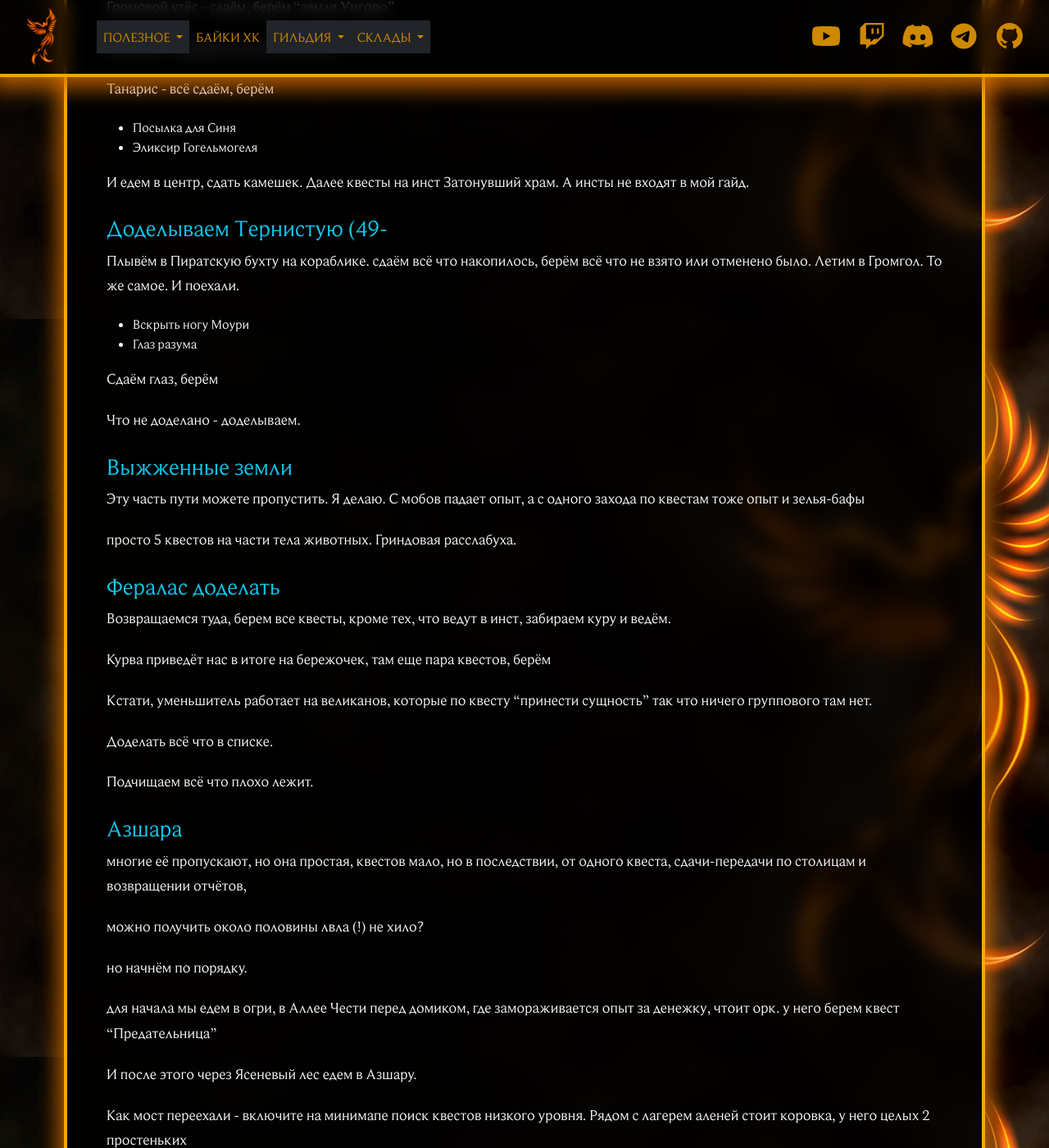
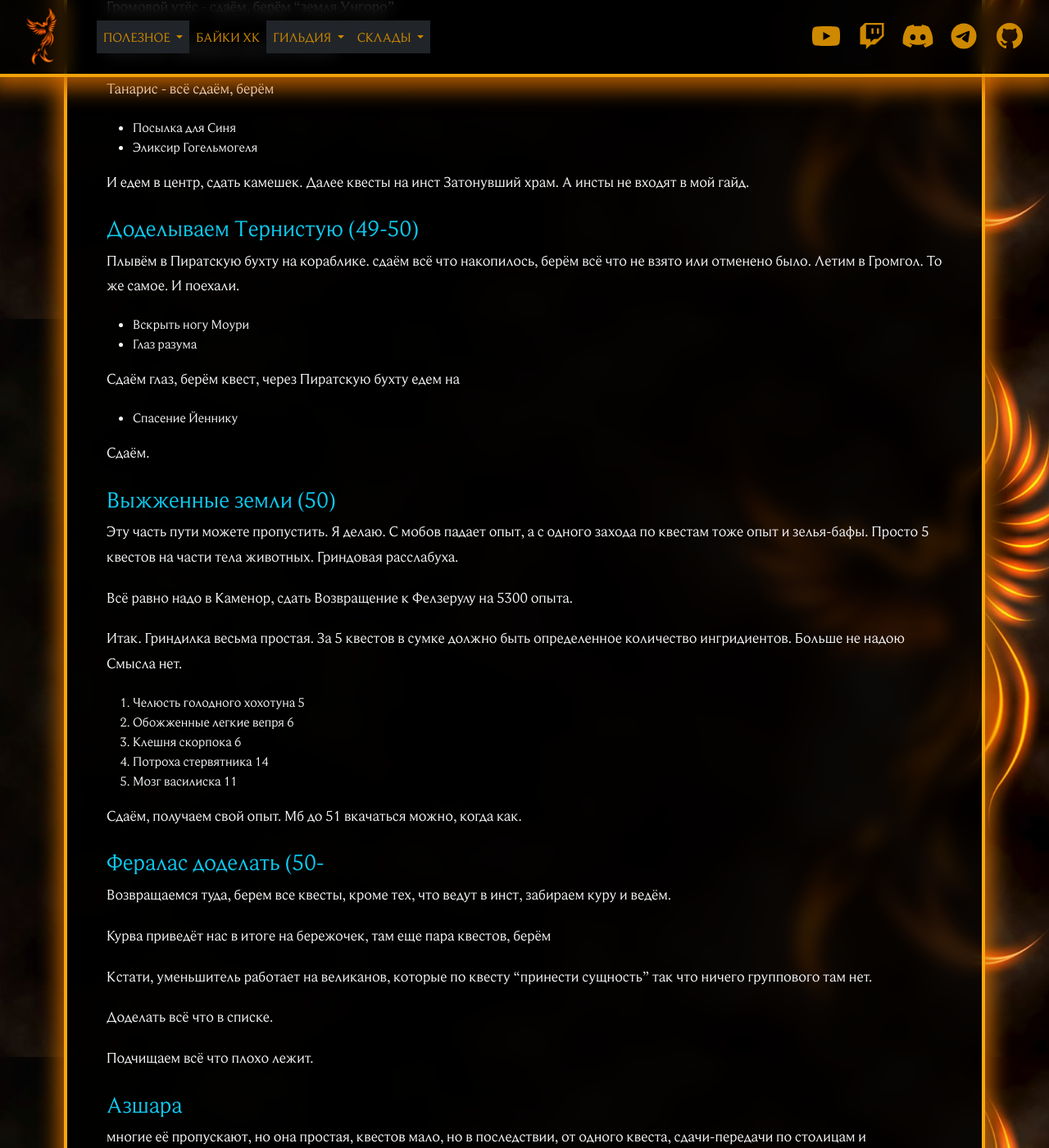
Before and after one commit to Phoenix-Guilds/phoenix-guilds.github.io, a Jekyll site: the page built from _guides/gayd-po-prokachke-hk-ot-silmy.md, in a window 1280 px wide and 1400 px high, scrolled down 27511 px. Shown: the whole window at 82% size. Built offline with Jekyll 4.4.1, drawn with Linux system fonts in a browser that asks for light colours; nearby versions of some CDN libraries; library files that are not in the unit come from our copies; some of the changed text lies outside the part shown.

Commit message:
Update Гайды “gayd-po-prokachke-hk-ot-silmy”

```diff
--- a/_guides/gayd-po-prokachke-hk-ot-silmy.md
+++ b/_guides/gayd-po-prokachke-hk-ot-silmy.md
@@ -1072,24 +1072,36 @@ description: >-
 
 И едем в центр, сдать камешек. Далее квесты на инст Затонувший храм. А инсты не входят в мой гайд.
 
-### Доделываем Тернистую (49-
+### Доделываем Тернистую (49-50)
 
 Плывём в Пиратскую бухту на кораблике. сдаём всё что накопилось, берём всё что не взято или отменено было. Летим в Громгол. То же самое. И поехали.
 
 * Вскрыть ногу Моури
 * Глаз разума
 
-Сдаём глаз, берём
+Сдаём глаз, берём квест, через Пиратскую бухту едем на
 
-Что не доделано - доделываем.
+* Спасение Йеннику
 
-### Выжженные земли
+Сдаём.
 
-Эту часть пути можете пропустить. Я делаю. С мобов падает опыт, а с одного захода по квестам тоже опыт и зелья-бафы
+### Выжженные земли (50)
 
-просто 5 квестов на части тела животных. Гриндовая расслабуха.
+Эту часть пути можете пропустить. Я делаю. С мобов падает опыт, а с одного захода по квестам тоже опыт и зелья-бафы. Просто 5 квестов на части тела животных. Гриндовая расслабуха.
 
-### Фералас доделать
+Всё равно надо в Каменор, сдать Возвращение к Фелзерулу на 5300 опыта.
+
+Итак. Гриндилка весьма простая. За 5 квестов в сумке должно быть определенное количество ингридиентов. Больше не надою Смысла нет.
+
+1. Челюсть голодного хохотуна 5
+2. Обожженные легкие вепря 6
+3. Клешня скорпока 6
+4. Потроха стервятника 14
+5. Мозг василиска 11
+
+Сдаём, получаем свой опыт. Мб до 51 вкачаться можно, когда как.
+
+### Фералас доделать (50-
 
 Возвращаемся туда, берем все квесты, кроме тех, что ведут в инст, забираем куру и ведём.
 
```
Also changed, not shown: other parts of _guides/gayd-po-prokachke-hk-ot-silmy.md (+1 -1 lines).
